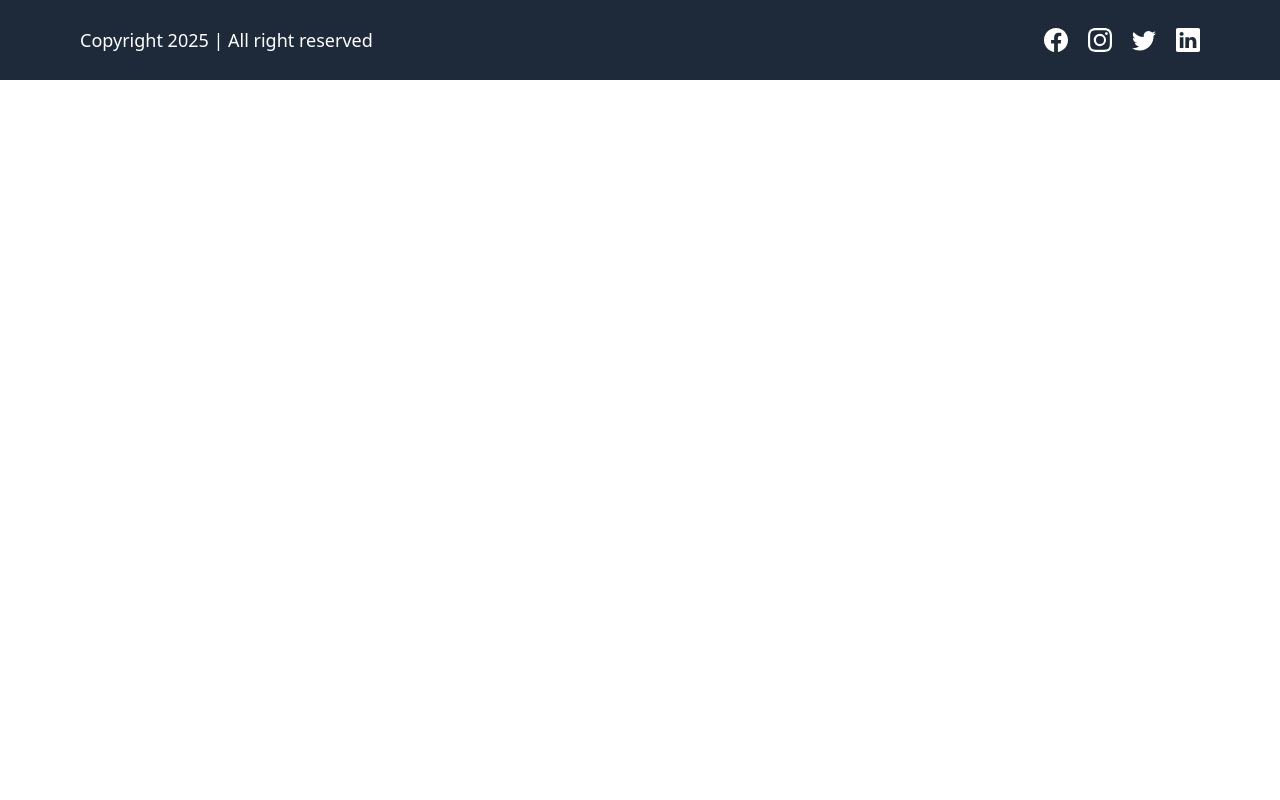
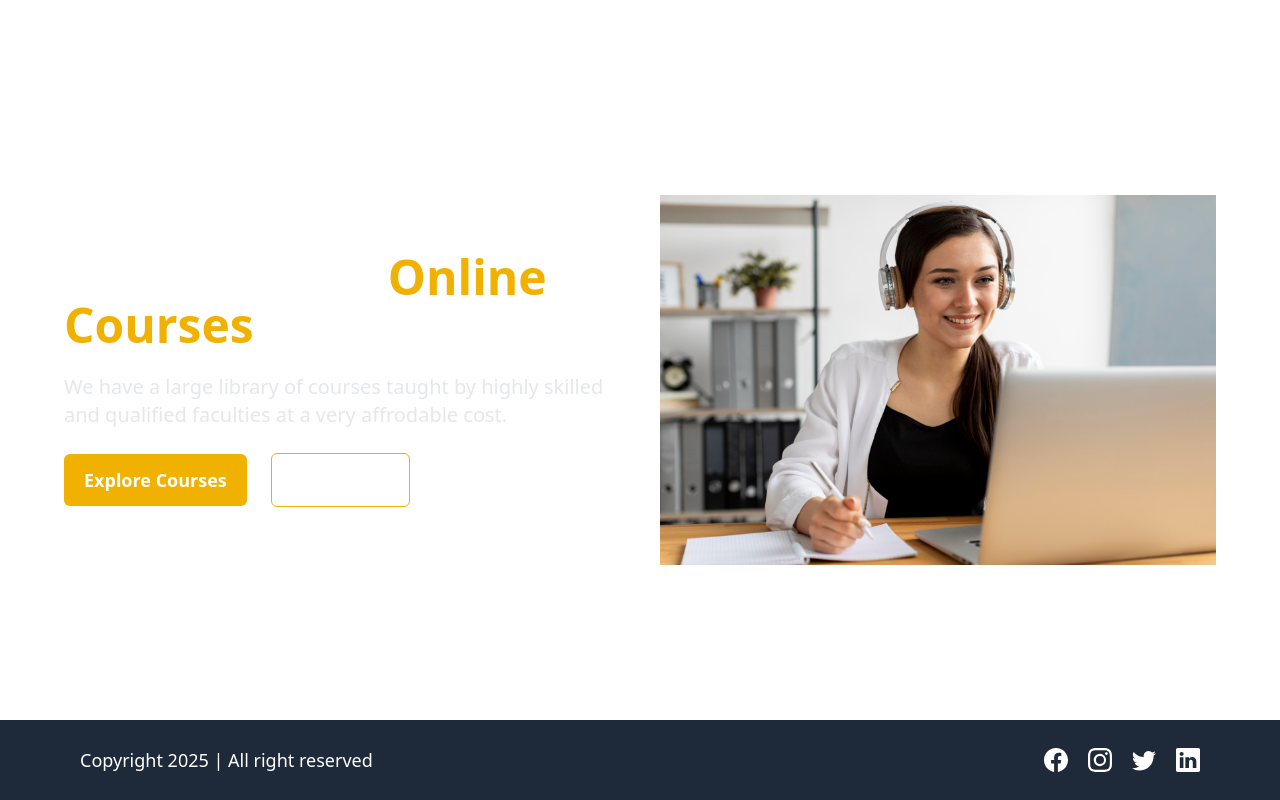
Before and after one commit to SagarSuryawan/react.js, a React (Vite) app: page / in a window 1280 px wide. Built offline with nearby package versions, Linux system fonts and the light colour scheme.

Commit message:
integrated to home page

```diff
--- a/src/App.jsx
+++ b/src/App.jsx
@@ -1,12 +1,14 @@
 import './App.css'
-import Footer from './Components/Footer'
-
+import { Routes, Route } from 'react-router-dom'
+import HomePage from './Pages/HomePage'
 
 function App() {
 
   return (
     <>
-    <Footer/>
+    <Routes>
+      <Route path= "/" element = { <HomePage/> } ></Route>
+    </Routes>
     </>
   )
 }
--- /dev/null
+++ b/src/Layouts/HomeLayout.jsx
@@ -0,0 +1,78 @@
+import {FiMenu}  from 'react-icons/fi'
+import {AiFillCloseCircle} from 'react-icons/ai'
+import {Link} from 'react-router-dom'
+import Footer from '../Components/Footer'
+
+function HomeLayout( {children} ) {
+
+    function ChangeWidth () {
+        // This function tries to set the width of the sidebar (.drawer-side) to 0.
+
+        const drawerSide = document.getElementsByClassName('drawer-side')
+        drawerSide[0].style.width = 'auto'
+    }
+
+    function hideDrawer() {
+        // This function finds the sidebar's checkbox input (.drawer-toggle) and unchecks it, closing the sidebar.
+
+        const element = document.getElementsByClassName("drawer-toggle")
+        element[0].checked = false;
+
+
+        const drawerSide = document.getElementsByClassName('drawer-side')
+        drawerSide[0].style.width = 'auto'
+
+    }
+
+    return(
+        <div className="min-h-[90vh]  ">
+
+            <div className="drawer absolute left-0 z-50 w-fit ">
+                <input type="checkbox" id="my-drawer" className="drawer-toggle"  />
+
+                <div className="drawer-content">
+
+                    <label htmlFor="my-drawer" className="cursor-pointer relative bg-blue-800" >
+                        <FiMenu
+                        onClick={ChangeWidth }
+                        size={"32px"}
+                        className='font-bold text-white m-4'
+                        />
+                    </label>
+                </div>
+                <div className="drawer-side w-0 ">
+                    <label htmlFor="my-drawer" className='drawer-overlay'></label>
+                    <ul className="menu p-4 w-48 sm:w-80 bg-base-100 text-base-content relative">
+                        <li className='w-fit absolute right-2 z-50'>
+                            <button onClick={hideDrawer}>
+                                <AiFillCloseCircle size={"24px"} />
+                            </button>
+                        </li>
+                        <li>
+                            <Link to="/">Home</Link>
+
+                        </li>
+                        <li>
+                            <Link to="/courses">All Courses</Link>
+
+                        </li>
+                        <li>
+                            <Link to="/contact">Contact us</Link>
+
+                        </li>
+                        <li>
+                            <Link to="/about">About Us</Link>
+
+                        </li>
+                    </ul>
+                </div>
+            </div>
+        { children }
+
+        <Footer/>
+        </div>
+    )
+
+}
+
+export default HomeLayout
--- /dev/null
+++ b/src/Pages/HomePage.jsx
@@ -0,0 +1,43 @@
+import { Link } from "react-router-dom";
+import HomeLayout from "../Layouts/HomeLayout";
+import homeImage from "../assets/Images/homepageImage.jpg"
+
+
+function HomePage() {
+
+    return (
+
+    <HomeLayout>
+        <div className="pt-10  text-white flex items-center justify-center gap-10 mx-16 h-[90vh]">
+            <div className="w-1/2 space-y-6">
+            <h1 className="text-5xl font-semibold" >
+                Find Out Best
+                <span className="text-yellow-500">Online Courses</span>
+            </h1>
+            <p className="text-xl text-gray-200 line-clamp-6">
+                We have a large library of courses taught by highly skilled and qualified faculties at a very affrodable cost.
+            </p>
+
+            <div className="space-x-6">
+                <Link to="/courses">
+                <button className="bg-yellow-500 px-5 py-3 rounded-md font-semibold text-lg cursor-pointer hover:bg-yellow-600 transition-all ease-in-out duration-300 hover:text-gray-700">Explore Courses</button>
+                </Link>
+
+                <Link to="/contact">
+                <button className="border border-yellow-500 px-5 py-3 rounded-md font-semibold text-lg cursor-pointer hover:bg-yellow-600 transition-all ease-in-out duration-300 hover:text-gray-700">Contact Us</button>
+                </Link>
+            </div>
+            </div>
+
+
+            <div className="w-1/2 flex items-center justify-center">
+            <img alt="homepage" src= {homeImage} />
+            </div>
+        </div>
+    </HomeLayout>
+
+    )
+}
+
+
+export default HomePage;
--- a/src/index.css
+++ b/src/index.css
@@ -1 +1,2 @@
 @import "tailwindcss";
+@plugin "daisyui";
--- a/vite.config.js
+++ b/vite.config.js
@@ -4,5 +4,5 @@
 
 // https://vite.dev/config/
 export default defineConfig({
-  plugins: [ react(),tailwindcss() ],
+  plugins: [ react(),tailwindcss()],
 })
```
Also changed, not shown: src/assets/Images/homepageImage.jpg (added).
